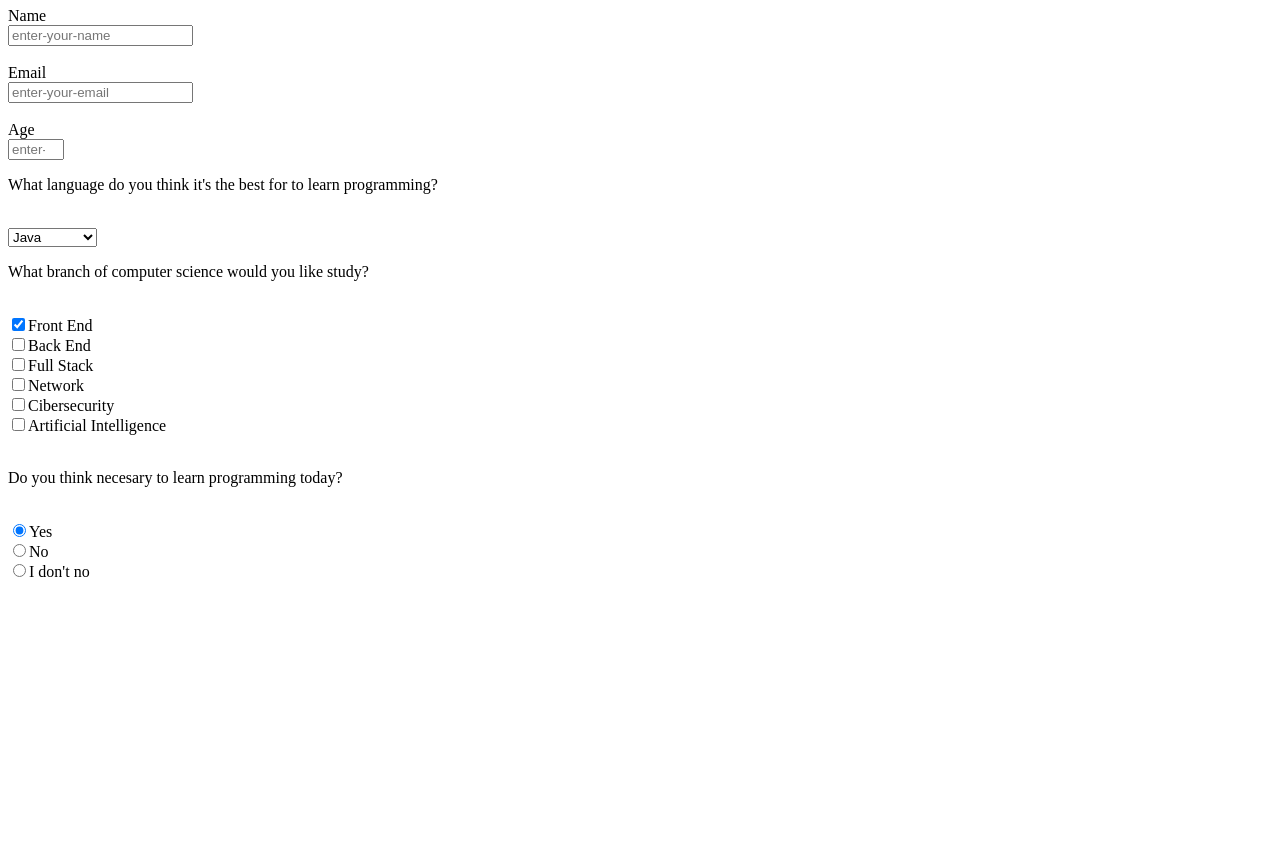
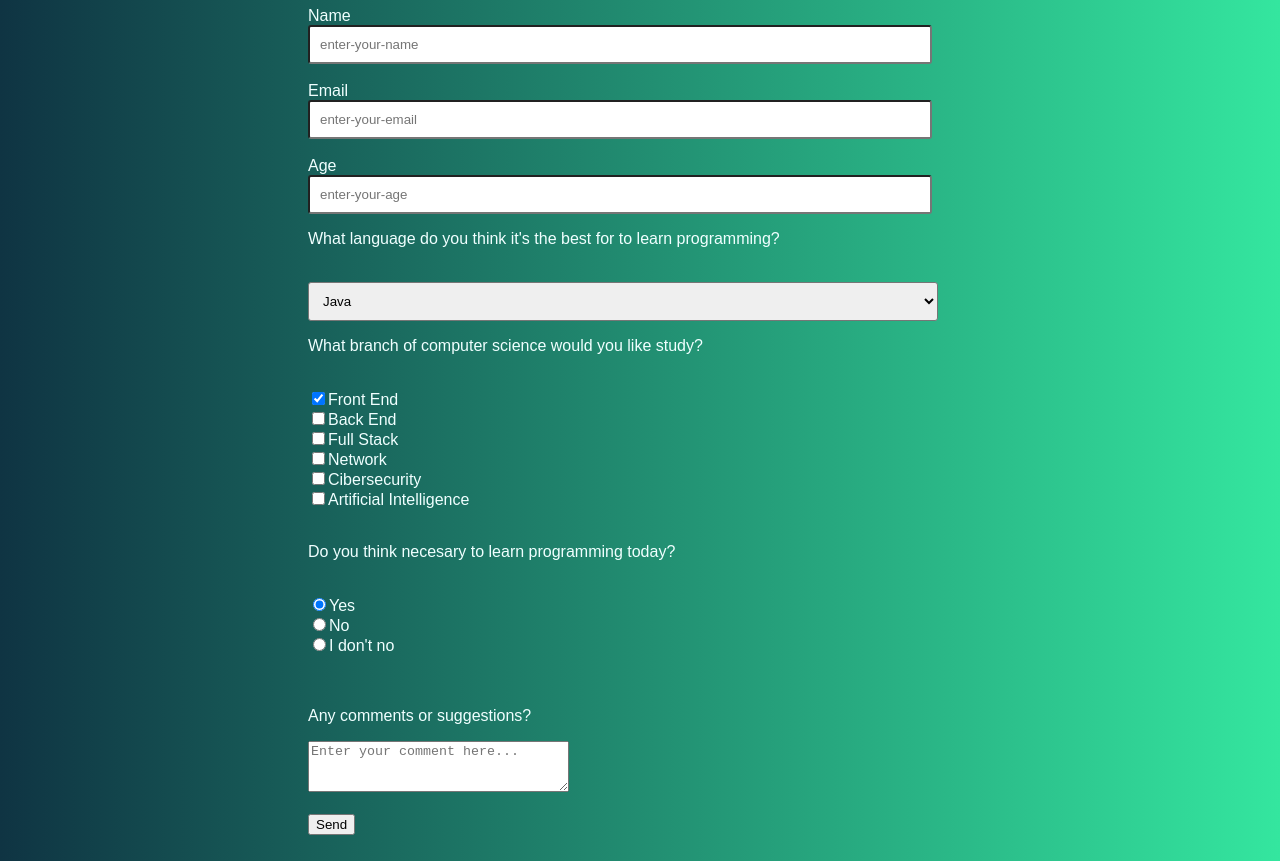
Before and after one commit to Jorgecas71/Form, a plain HTML site: page index.html in a window 1280 px wide. Shown: the part 73-934 px from the top of the page. Before the commit the page ends 800 px from the top, so only its background shows below. Drawn offline with Linux system fonts and the light colour scheme.

Commit message:
añadido párrafo y text area en html estilos css y input de submit

```diff
--- a/css/style.css
+++ b/css/style.css
@@ -0,0 +1,48 @@
+body {
+    font-family: sans-serif;
+    background: #0f3443;
+    background: -moz-linear-gradient(left, #0f3443 0%, #34e69f 100%);
+    background: -webkit-linear-gradient(left, #0f3443 0%,#34e69f 100%);
+    background: linear-gradient(to right, #0f3443 0%,#34e69f 100%);
+    color: azure;
+}
+
+p {
+    text-align: center;
+    }
+
+   section {
+    text-align: start;
+    }
+
+    .answer {
+    text-align: left;
+   }
+
+    form {
+    text-align: left;
+    margin-left: 300px;
+   }
+
+    #name {
+    width: 600px;
+    padding: 10px;
+    border-radius: 3px;
+    }
+    #email {
+    width: 600px;
+    padding: 10px;
+    border-radius: 3px;
+    }
+
+    #number {
+    width: 600px;
+    padding: 10px;
+    border-radius: 3px;
+   }
+
+    #dropdown {
+    width: 630px;
+    padding: 10px;
+    border-radius: 3px;
+   }
--- a/index.html
+++ b/index.html
@@ -60,5 +60,13 @@
        </section>
         <br>
         <br>
+        <p class="answer">Any comments or suggestions?</p>
+       <textarea id ="bio" rows="3" cols="30" placeholder="Enter your comment here..."></textarea>
+        <br>
+        <br>
+       <input id="submit" type="submit" value="Send"/>
+       <br>
+       <br>
+     </form>
 </body>
 </html>
```
